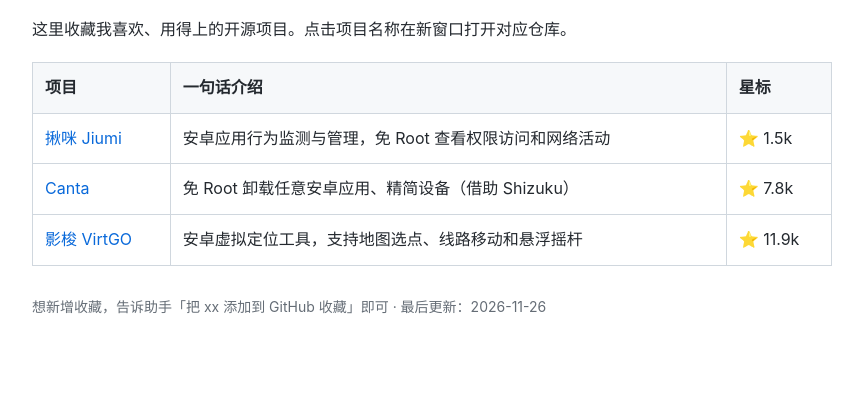
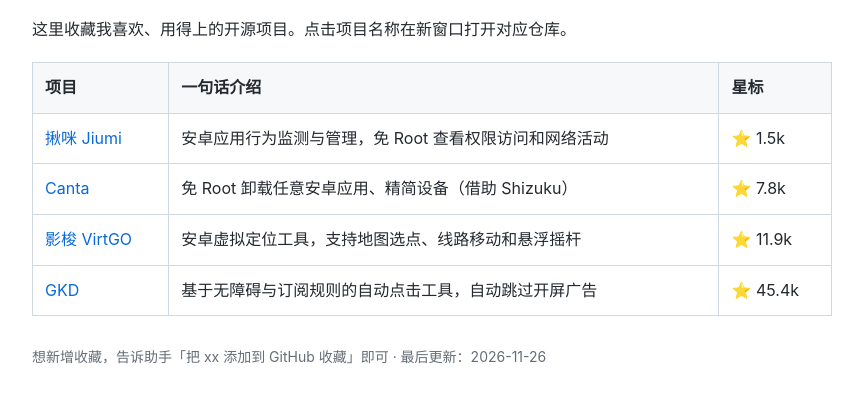
Before and after one commit to dboy365/github-favorites, a plain HTML site: page index.html in a window 1280 px wide. Shown: the part 107-510 px from the top of the page, without its empty margins (208-1071 px from the left). Drawn offline with Linux system fonts and the light colour scheme.

Commit message:
添加 GKD 到收藏页

```diff
--- a/index.html
+++ b/index.html
@@ -38,6 +38,11 @@
                 <td>安卓虚拟定位工具，支持地图选点、线路移动和悬浮摇杆</td>
                 <td>⭐ 11.9k</td>
             </tr>
+            <tr>
+                <td><a href="https://github.com/gkd-kit/gkd" target="_blank" rel="noopener noreferrer">GKD</a></td>
+                <td>基于无障碍与订阅规则的自动点击工具，自动跳过开屏广告</td>
+                <td>⭐ 45.4k</td>
+            </tr>
         </tbody>
     </table>
     <p class="hint">想新增收藏，告诉助手「把 xx 添加到 GitHub 收藏」即可 · 最后更新：2026-11-26</p>
```
